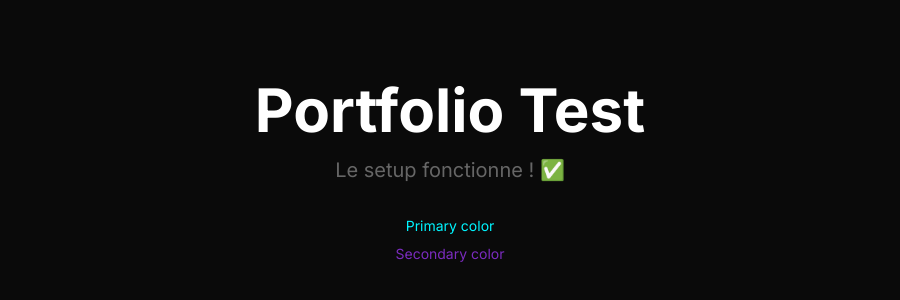
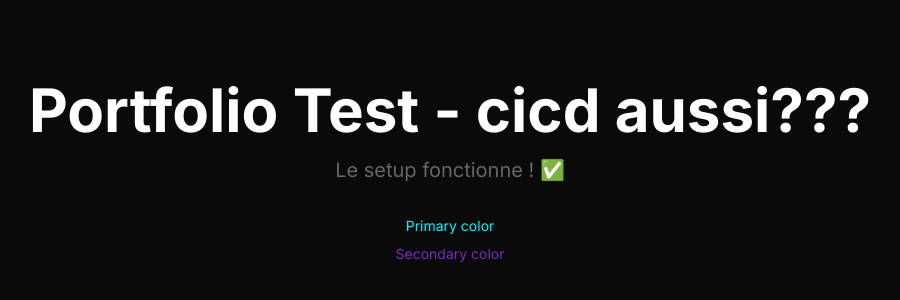
Before and after one commit to poupicode/portfolio-poupicode, a Next.js app: page / in a window 1280 px wide. Shown: the part 228-528 px from the top of the page, without its empty margins (190-1090 px from the left). Built offline with nearby package versions, Linux system fonts and the light colour scheme.

Commit message:
test cicd

```diff
--- a/app/page.tsx
+++ b/app/page.tsx
@@ -3,7 +3,7 @@ export default function Home() {
     <main className="min-h-screen flex items-center justify-center">
       <div className="text-center">
         <h1 className="text-6xl font-bold mb-4">
-          Portfolio Test
+          Portfolio Test - cicd aussi???
         </h1>
         <p className="text-xl text-muted">
           Le setup fonctionne ! ✅
```
